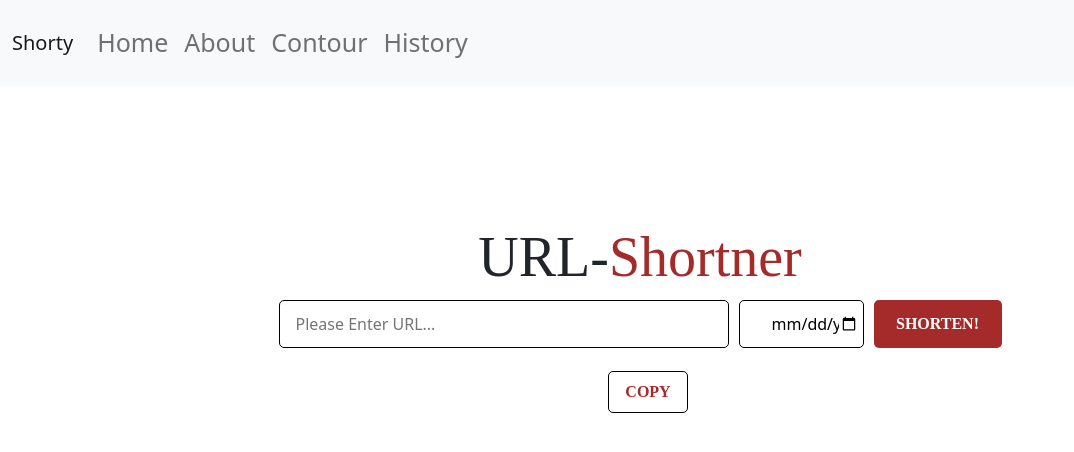
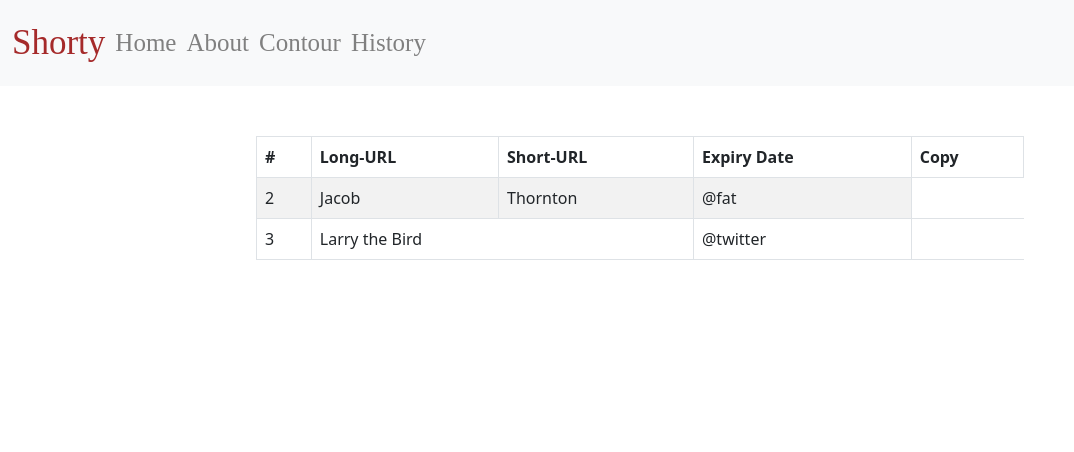
Before and after one commit to Muqeetabdul/Designed-url-project, a React (Create React App) app: page /History in a window 1280 px wide. Shown: the top 452 px of the page, without its empty margins (0-1074 px from the left). Built offline with nearby package versions, Linux system fonts and the light colour scheme; no server answers.

Commit message:
recent changes done in lab

```diff
--- a/package.json
+++ b/package.json
@@ -11,7 +11,9 @@
     "react-bootstrap": "^2.7.0",
     "react-copy-to-clipboard": "^5.1.0",
     "react-dom": "^18.2.0",
+    "react-router-dom": "^6.7.0",
     "react-scripts": "5.0.1",
+    "shortid": "^2.2.16",
     "web-vitals": "^2.1.4"
   },
   "scripts": {
--- a/src/App.css
+++ b/src/App.css
@@ -35,13 +35,13 @@
   padding: 0.5rem 0.2rem 0.5rem 0;
   text-indent: 1rem;
   font-size: 1rem;
-  border: 1px solid black;
+  border: 1px solid gray;
   border-radius: 5px;
 }
 
 .inputcontainer button{
-  height: 3rem;
-  width: 8rem;
+  height: 42px;
+  width: 100px;
   font-family: cursive;
   font-weight: bold;
   border: none;
@@ -50,22 +50,14 @@
   color: white;
   background-color: brown;
   cursor: pointer;
-  display: block;
 }
 
 .inputdate{
-  width: 125px !important;
-  margin-left: 10px;
-  margin-right: 10px;
-  text-indent: none;
-}
-
-.dateinput{
-  width: 150px;
-  height: 150px;
-  text-indent: none;
-  padding: 0px;
-
+  width: 100px !important;
+  margin-left: 1px;
+  margin-right: 1px;
+  color: gray;
+  text-indent: 0.5rem !important;
 }
 
 
@@ -106,3 +98,23 @@
   font-size: 25px;
   background-color: transparent;
 }
+
+.navstyle a{
+  text-decoration: none;
+  font-size: 25px;
+  font-family: cursive;
+  margin-right: 10px;
+  color: gray;
+}
+
+.navstyle a span{
+  color: brown;
+  font-size: 35px;
+}
+
+
+.tabledata{
+  width: 60% !important;
+  margin-top: 50px;
+  height: 50%;
+}
--- a/src/App.js
+++ b/src/App.js
@@ -1,18 +1,23 @@
 import logo from './logo.svg';
 import './App.css';
-import Inputshort from './inputshort';
-import Shorturl from './shorturl';
 import { useState } from 'react';
 import NavBar from './navbar';
-import History from './history';
+import History from './History';
+import Homepage from './Homepage';
+import { Route, Routes } from 'react-router-dom';
 
 function App() {
-  const [inputUrl , setinputUrl] = useState("");
+
   return (
     <div className="appcontainer">
       <NavBar />
-      <Inputshort setinputUrl={setinputUrl} />
-      <Shorturl inputUrl={inputUrl} />
+
+      <Routes>
+        <Route exact="true" path="/" element={<Homepage />}  />
+        <Route exact="true" path="/Homepage" element={<Homepage />}  />
+        <Route path="/History" element={<History />}  />
+      </Routes>
+
     </div>
   );
 }
--- /dev/null
+++ b/src/Homepage.js
@@ -0,0 +1,47 @@
+import React, { useEffect, useState } from 'react';
+import json from 'react';
+import "./App.css";
+import shortid from 'shortid';
+
+const Homepage = () => {
+
+    const [Url , setUrl] = useState("");
+    const [date , setdate] = useState("");
+    const [shortUrl , setshortUrl] = useState("");
+
+
+
+    const handlesubmit = () => {
+        const newShortURL = shortid.generate();
+        setshortUrl(newShortURL);
+        console.log(Url, shortUrl, date);
+        localStorage.setItem(newShortURL, JSON.stringify({Url: Url, shortUrl: shortUrl, date: date})  );
+    }
+
+
+  return (
+    <div className='inputcontainer'>
+        <h1>URL-<span>Shortner</span></h1>
+        <div>
+            <form onSubmit={handlesubmit}>
+                <input
+                    type="text"
+                    placeholder='Please Enter URL...'
+                    value={Url}
+                    onChange={(e) => setUrl(e.target.value)}
+                />
+
+                <input
+                    // style={{width: 145, marginLeft: 10 , marginRight: 10}}
+                    className="inputdate"
+                    type="date"
+                    onChange={(e) => setdate(e.target.value)}
+                />
+                <button type='submit' >Shorten!</button>
+            </form>
+        </div>
+    </div>
+  )
+}
+
+export default Homepage;
--- a/src/history.js
+++ b/src/history.js
@@ -1,15 +1,80 @@
-import React from 'react';
+import React, { useEffect, useState } from 'react';
+import CopyToClipboard from 'react-copy-to-clipboard';
 import 'bootstrap/dist/css/bootstrap.min.css';
-import { Container, Nav, Navbar } from 'react-bootstrap';
-import Shorturl from './shorturl';
+import { Container, Table } from 'react-bootstrap';
+import json from 'react';
+import './App.css';
 
 const History = () => {
 
+    const [history , sethistory] = useState([]);
+
+    useEffect( () => {
+        const data = JSON.parse(localStorage.getItem("newshortUrl"));
+
+        console.log(data);
+    }, [] )
+
+    // const [copied , setcopied] = useState(false);
+
+
+
+
   return (
-    <div>
+    <div className='showurl'>
+
+        {/* Table to show data */}
+        <Table striped bordered hover className="tabledata">
+            <thead>
+                <tr>
+                    <th>#</th>
+                    <th>Long-URL</th>
+                    <th>Short-URL</th>
+                    <th>Expiry Date</th>
+                    <th>Copy</th>
+                </tr>
+            </thead>
+            <tbody>
+                {history.map((item, index) => (
+                    <tr key={index}>
+                        <td>{index + 1}</td>
+                        <td>{item.Url}</td>
+                        <td>{item.shortUrl}</td>
+                        <td>{item.date}</td>
+                        <td>
+                            {/* <button onClick={() => handleCopy(index)}>Copy</button> */}
+                        </td>
+                    </tr>
+                 ))}
+
+                <tr>
+                    <td>2</td>
+                    <td>Jacob</td>
+                    <td>Thornton</td>
+                    <td>@fat</td>
+                </tr>
+                <tr>
+                    <td>3</td>
+                    <td colSpan={2}>Larry the Bird</td>
+                    <td>@twitter</td>
+                </tr>
+            </tbody>
+        </Table>
+
+        {/* <p>{shortUrl}</p>
+
+        <CopyToClipboard
+            text={shortUrl}
+            onCopy={() => setcopied(true)}
+        >
+            <button className={copied ? "copied" : ""}>
+                {copied ? "Copied" : "Copy"}
+            </button>
+        </CopyToClipboard> */}
+
 
     </div>
   )
 }
 
-export default History
+export default History;
--- a/src/index.js
+++ b/src/index.js
@@ -3,11 +3,14 @@ import ReactDOM from 'react-dom/client';
 import './index.css';
 import App from './App';
 import reportWebVitals from './reportWebVitals';
+import { BrowserRouter } from 'react-router-dom';
 
 const root = ReactDOM.createRoot(document.getElementById('root'));
 root.render(
   <React.StrictMode>
-    <App />
+    <BrowserRouter>
+      <App />
+    </BrowserRouter>
   </React.StrictMode>
 );
 
--- a/src/inputshort.js
+++ /dev/null
@@ -1,37 +0,0 @@
-import React, { useState } from 'react';
-import "./App.css";
-
-const Inputshort = ({ setinputUrl }) => {
-    const [Url , setUrl] = useState("");
-    const [date , setdate] = useState("");
-
-    const handleClick = () => {
-        setinputUrl(Url);
-    }
-
-
-  return (
-    <div className='inputcontainer'>
-        <h1>URL-<span>Shortner</span></h1>
-        <div>
-
-            <input
-                type="text"
-                placeholder='Please Enter URL...'
-                value={Url}
-                onChange={(e) => setUrl(e.target.value)}
-            />
-
-            <input
-                // style={{width: 145, marginLeft: 10 , marginRight: 10}}
-                className="inputdate"
-                type="date"
-                onChange={(e) => setdate(e.target.value)}
-            />
-            <button onClick={handleClick}>Shorten!</button>
-        </div>
-    </div>
-  )
-}
-
-export default Inputshort;
--- a/src/navbar.js
+++ b/src/navbar.js
@@ -1,6 +1,7 @@
 import React from 'react';
 import 'bootstrap/dist/css/bootstrap.min.css';
 import { Container, Nav, Navbar } from 'react-bootstrap';
+import { Link } from 'react-router-dom';
 import './App.css';
 
 
@@ -10,12 +11,12 @@ const NavBar = () => {
         <div>
             <Navbar bg="light" expand="lg"  >
                 <Container style={{ height: 70, marginLeft : 0}} className="navstyle">
-                    <Navbar.Brand href="/inputshort.js">Shorty</Navbar.Brand>
+                    <Link to="/Homepage"><span>Shorty</span></Link>
                         <Nav className="me-auto">
-                            <Nav.Link href='/inputshort.js'>Home</Nav.Link>
-                            <Nav.Link href="#link">About</Nav.Link>
-                            <Nav.Link href="#link">Contour</Nav.Link>
-                            <Nav.Link href='/history.js'>History</Nav.Link>
+                            <Link to='/Homepage'>Home</Link>
+                            <Link href="#link">About</Link>
+                            <Link href="#link">Contour</Link>
+                            <Link to='/History'>History</Link>
                         </Nav>
                 </Container>
             </Navbar>
--- a/src/shorturl.js
+++ /dev/null
@@ -1,71 +0,0 @@
-import React, { useEffect, useState } from 'react';
-import CopyToClipboard from 'react-copy-to-clipboard';
-import 'bootstrap/dist/css/bootstrap.min.css';
-import { Container, Nav, Navba, Table } from 'react-bootstrap';
-
-const Shorturl = ({ inputUrl }) => {
-
-    const [shortUrl , setshortUrl] = useState("");
-    const [copied , setcopied] = useState(false);
-
-    useEffect(() => {
-        fetch(` https://api.shrtco.de/v2/shorten?url= ${inputUrl} `)
-         .then(response => response.json())
-         .then((data) => {
-            setshortUrl(data.result.full_short_link);
-         })
-    } , [inputUrl])
-
-
-  return (
-    <div className='showurl'>
-
-        {/* Table to show data */}
-        {/* <Table striped bordered hover className='tabledata'>
-            <thead>
-                <tr>
-                    <th>#</th>
-                    <th>Long-URL</th>
-                    <th>Short-URL</th>
-                    <th>Expiry Date</th>
-                    <th>Copy</th>
-                </tr>
-            </thead>
-            <tbody>
-                <tr>
-                    <td>1</td>
-                    <td>{inputUrl}</td>
-                    <td>{shortUrl}</td>
-                    <td></td>
-                </tr>
-                <tr>
-                    <td>2</td>
-                    <td>Jacob</td>
-                    <td>Thornton</td>
-                    <td>@fat</td>
-                </tr>
-                <tr>
-                    <td>3</td>
-                    <td colSpan={2}>Larry the Bird</td>
-                    <td>@twitter</td>
-                </tr>
-            </tbody>
-        </Table> */}
-
-        <p>{shortUrl}</p>
-
-        <CopyToClipboard
-            text={shortUrl}
-            onCopy={() => setcopied(true)}
-        >
-            <button className={copied ? "copied" : ""}>
-                {copied ? "Copied" : "Copy"}
-            </button>
-        </CopyToClipboard>
-
-
-    </div>
-  )
-}
-
-export default Shorturl;
```
Also changed, not shown: 1 other file (tests, documents, lock files or other folders).
